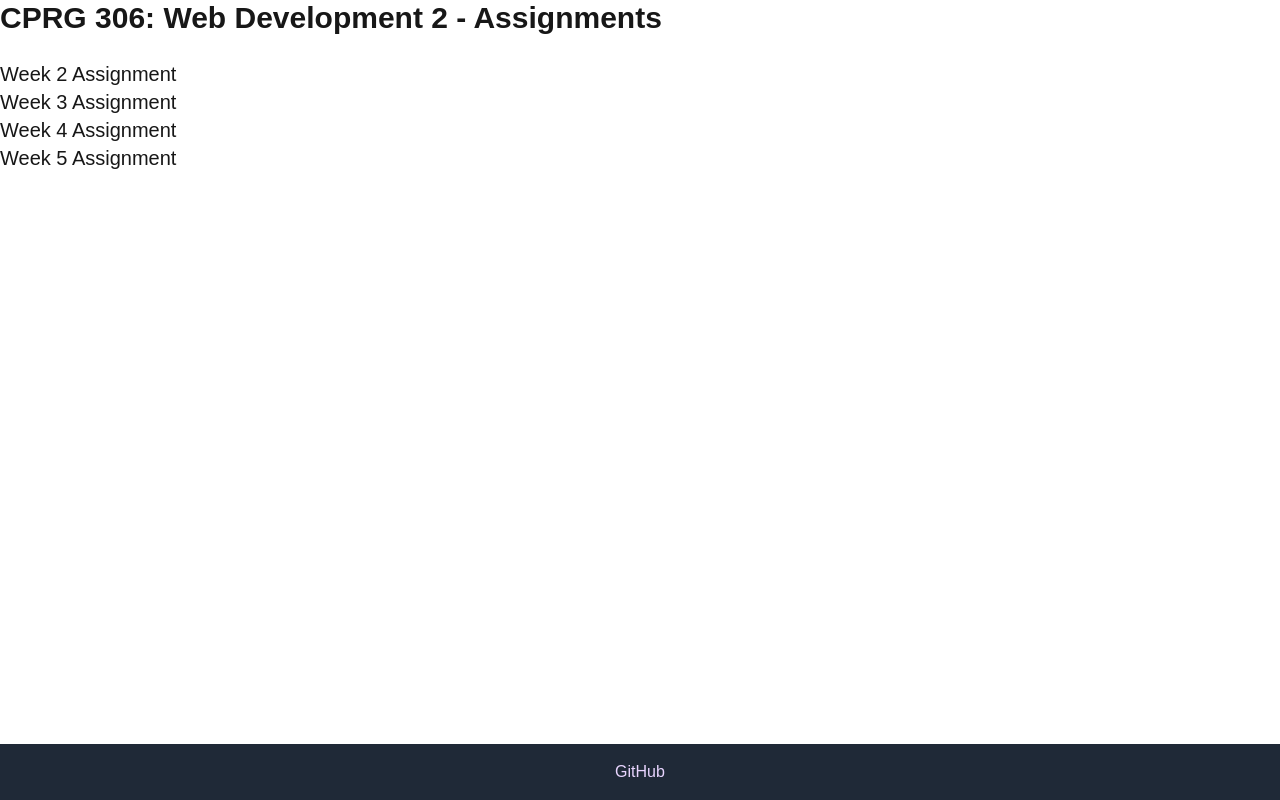
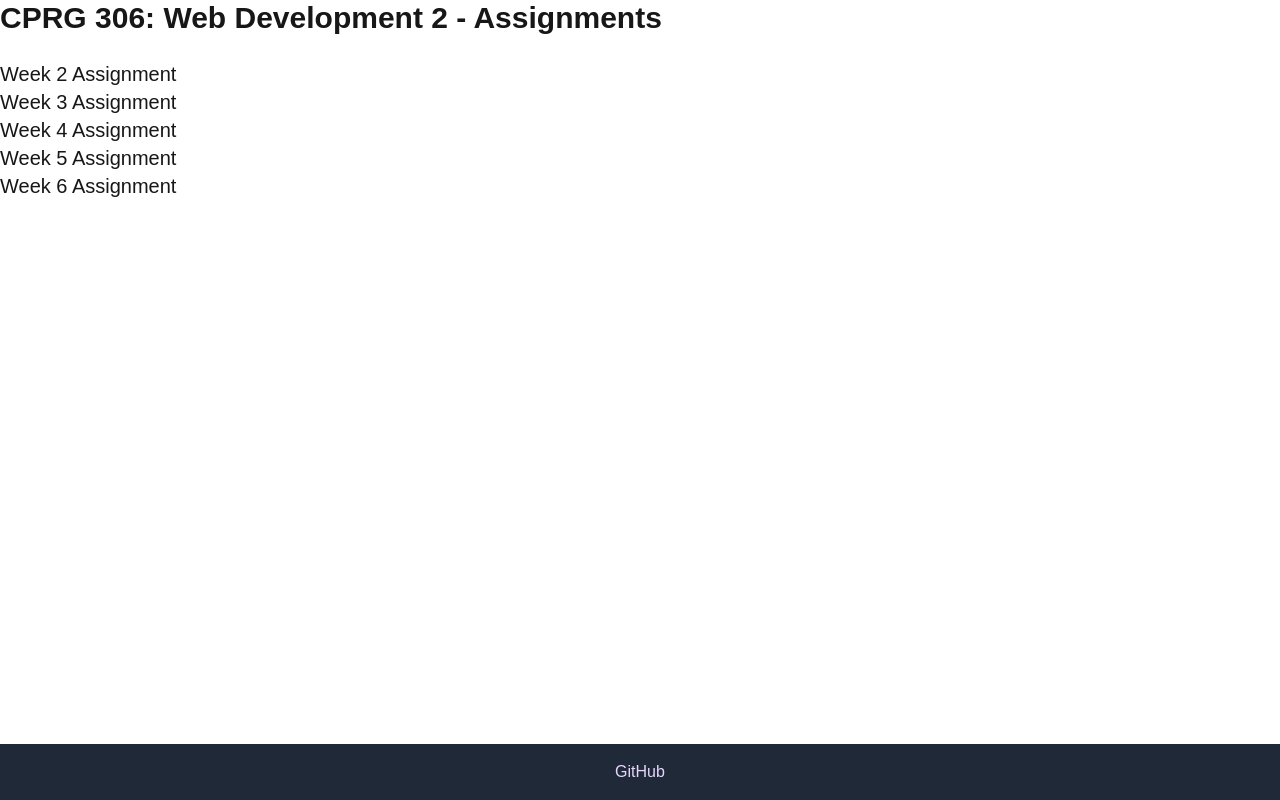
Before and after one commit to MalekMansour/cprg306-assignments, a Next.js app: page / in a window 1280 px wide. Built offline with nearby package versions, Linux system fonts and the light colour scheme.

Commit message:
Update page.js

```diff
--- a/app/page.js
+++ b/app/page.js
@@ -7,6 +7,7 @@ export default function Page() {
         <h2><a href="/week-3" className="text-xl hover:text-green-500 transition">Week 3 Assignment</a></h2>
         <h2><a href="/week-4" className="text-xl hover:text-green-500 transition">Week 4 Assignment</a></h2>
         <h2><a href="/week-5" className="text-xl hover:text-green-500 transition">Week 5 Assignment</a></h2>
+        <h2><a href="/week-6" className="text-xl hover:text-green-500 transition">Week 6 Assignment</a></h2>
       </div>
 
       {/* Footer Section */}
```
